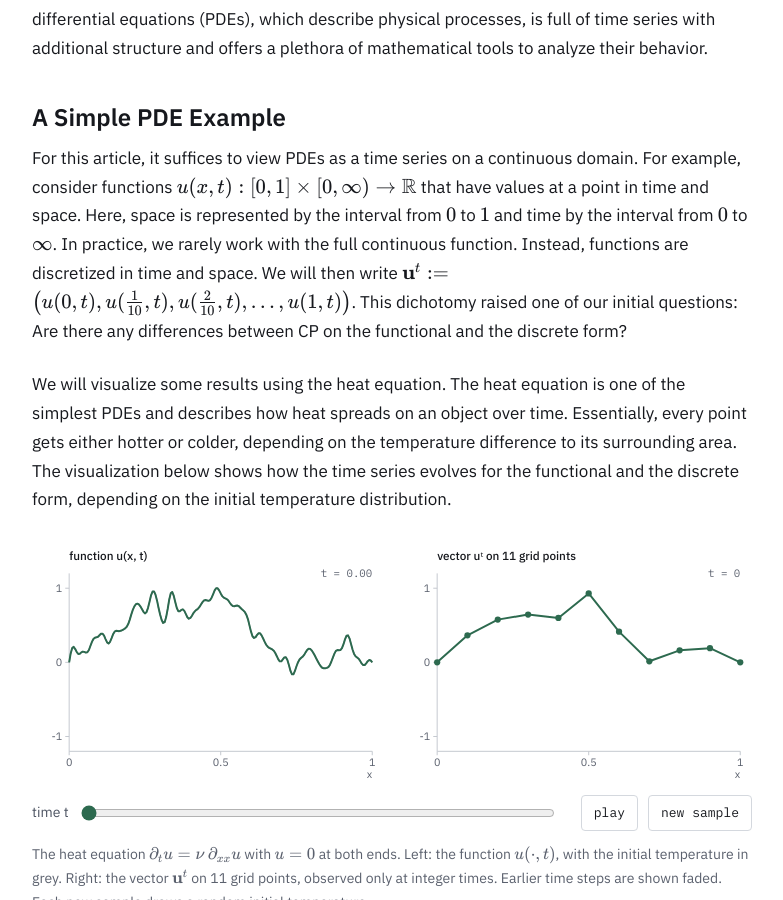
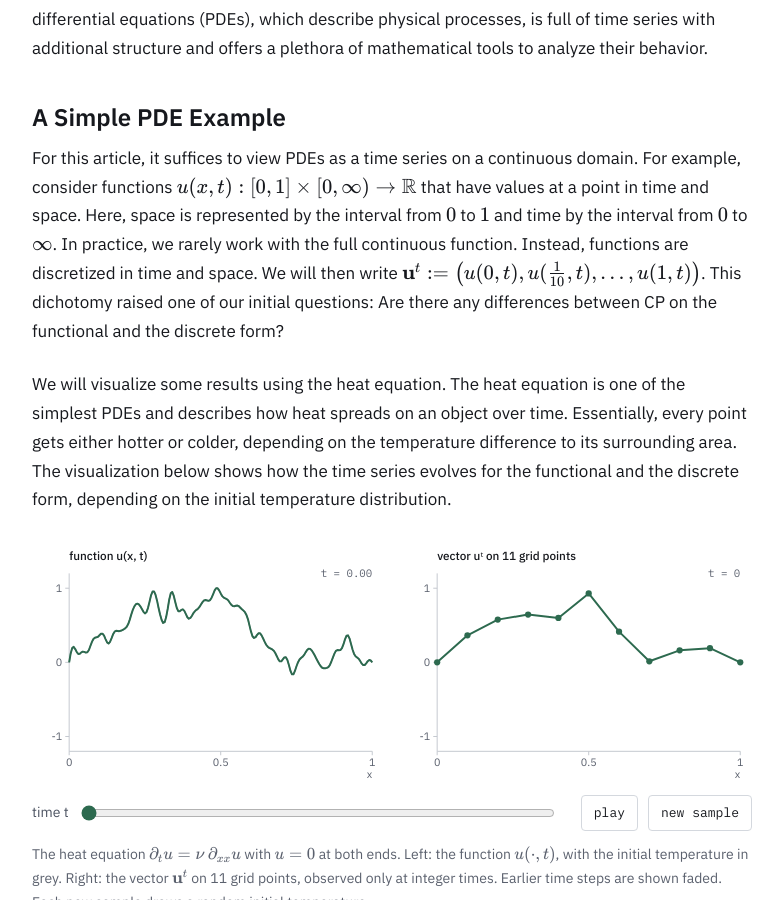
Before and after one commit to StillJosh/StillJosh.github.io, a Jekyll site: the page built from _posts/2026-10-19-conformal-prediction-pdes.md, in a window 1280 px wide and 900 px high, scrolled down 945 px. Shown: the whole window, without its empty margins (248-1031 px from the left). Built offline with Jekyll 4.4.1, drawn with Linux system fonts in a browser that asks for light colours.

Commit message:
BLG: Update to make it in one row

```diff
--- a/_posts/2026-10-19-conformal-prediction-pdes.md
+++ b/_posts/2026-10-19-conformal-prediction-pdes.md
@@ -15,7 +15,7 @@ Personally, I do not see CP being used in life-or-death situations where minor d
 
 ## A Simple PDE Example
 
-For this article, it suffices to view PDEs as a time series on a continuous domain. For example, consider functions $$u(x,t): [0,1] \times [0, \infty) \rightarrow \mathbb{R}$$ that have values at a point in time and space. Here, space is represented by the interval from $0$ to $1$ and time by the interval from $0$ to $\infty$. In practice, we rarely work with the full continuous function. Instead, functions are discretized in time and space. We will then write $$\mathbf{u}^t:=\left( u(0,t), u(\frac{1}{10},t), u(\frac{2}{10},t), \dots, u(1,t) \right)$$. This dichotomy raised one of our initial questions: Are there any differences between CP on the functional and the discrete form?
+For this article, it suffices to view PDEs as a time series on a continuous domain. For example, consider functions $$u(x,t): [0,1] \times [0, \infty) \rightarrow \mathbb{R}$$ that have values at a point in time and space. Here, space is represented by the interval from $0$ to $1$ and time by the interval from $0$ to $\infty$. In practice, we rarely work with the full continuous function. Instead, functions are discretized in time and space. We will then write $$\mathbf{u}^t:=\left( u(0,t), u(\frac{1}{10},t), \dots, u(1,t) \right)$$. This dichotomy raised one of our initial questions: Are there any differences between CP on the functional and the discrete form?
 
 We will visualize some results using the heat equation. The heat equation is one of the simplest PDEs and describes how heat spreads on an object over time. Essentially, every point gets either hotter or colder, depending on the temperature difference to its surrounding area. The visualization below shows how the time series evolves for the functional and the discrete form, depending on the initial temperature distribution.
 
```
